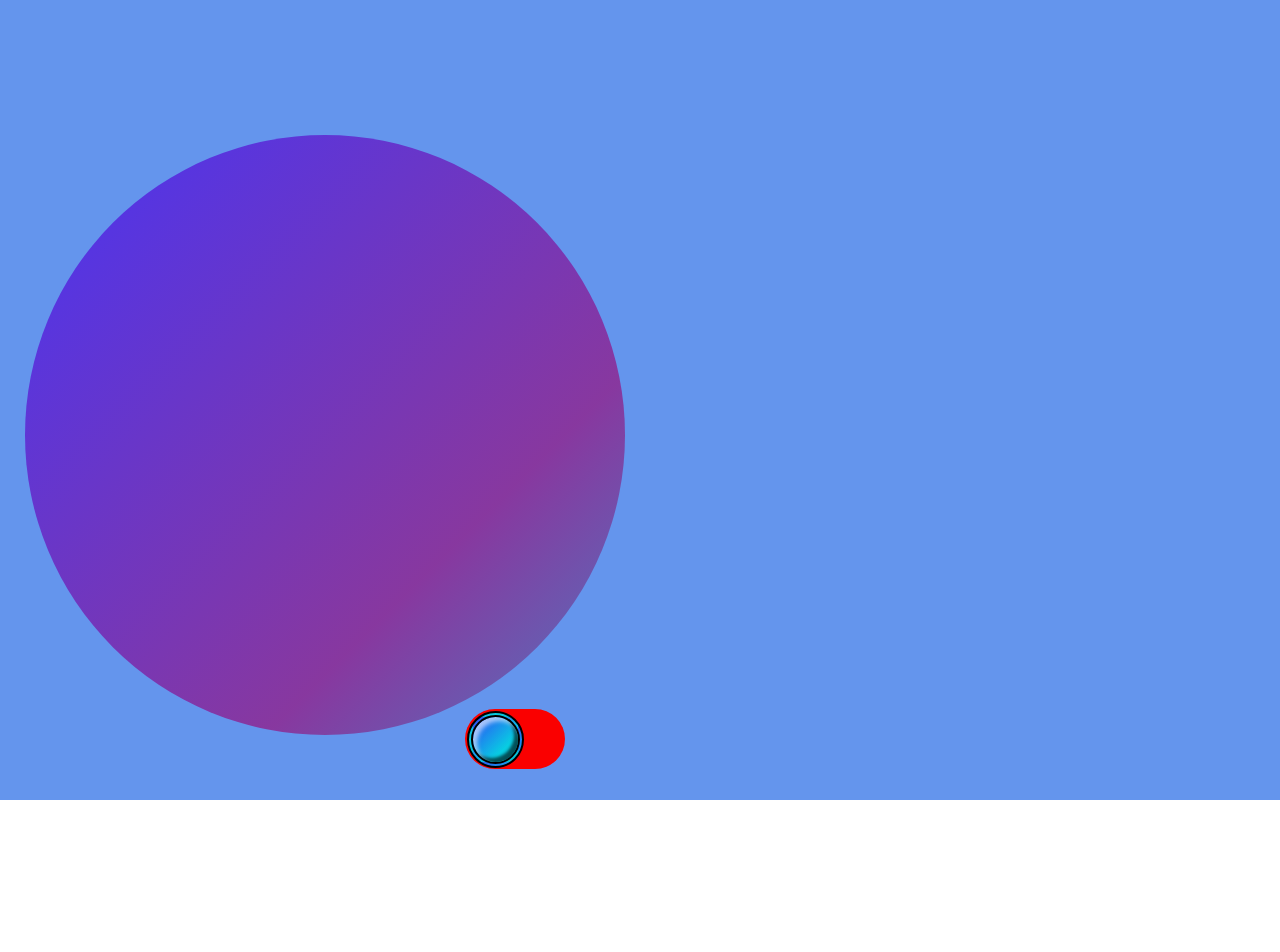
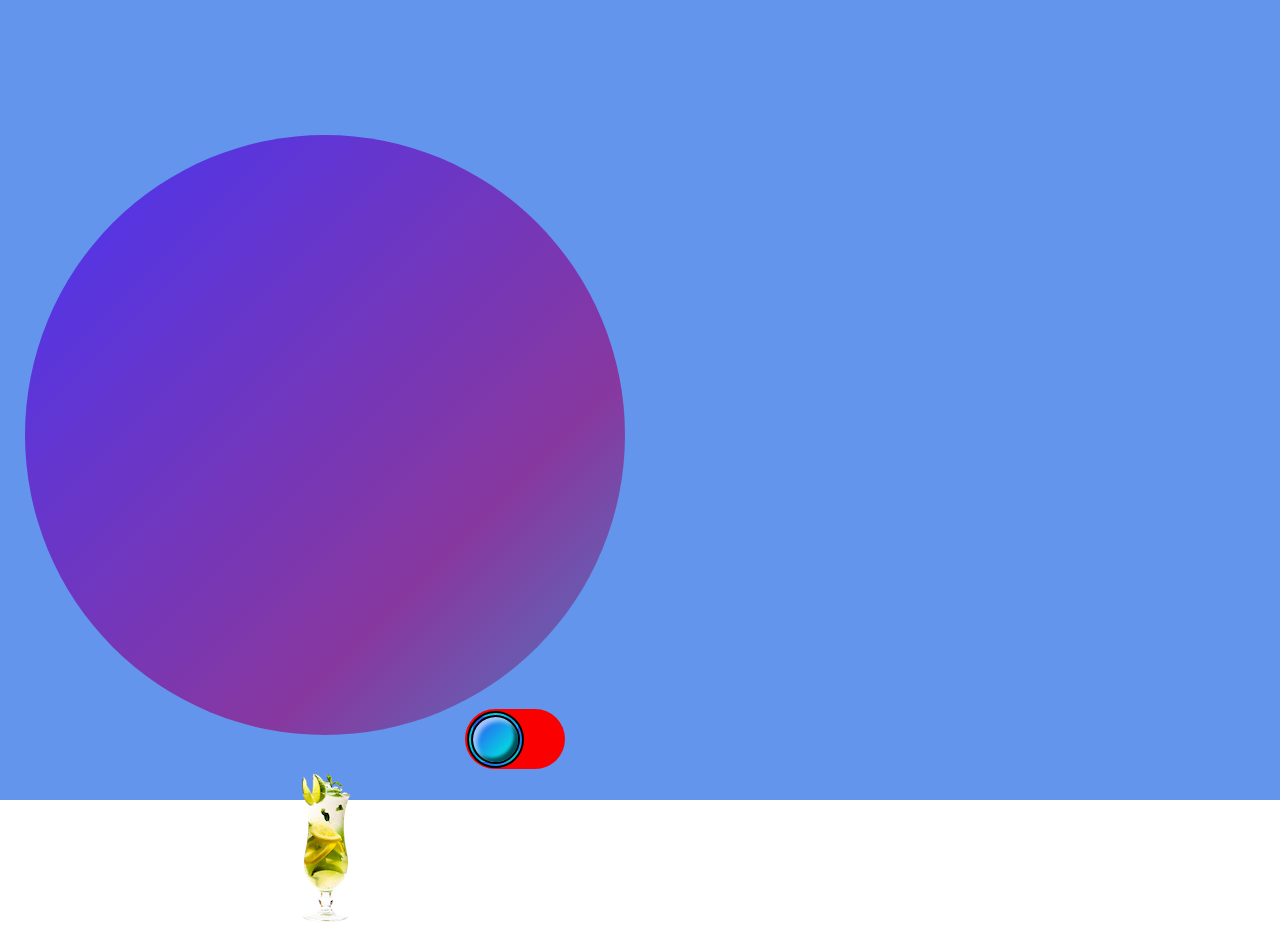
Before and after one commit to UrsulaKesek/uk-toggle, a React (Create React App) app: page / in a window 1280 px wide. Shown: the top 952 px of the page. Built offline with nearby package versions, Linux system fonts and the light colour scheme.

Commit message:
edited tog1 css

```diff
--- a/src/components/Toggle/index .js
+++ b/src/components/Toggle/index .js
@@ -141,6 +141,13 @@ function Toggle({
           alt="cocktail"
         />
         <img
+          className="cocktail6a"
+          style={{ visibility: isOn && onVisible }}
+          src={Cocktail6}
+          alt="cocktail"
+        />
+
+        <img
           className="cocktail7"
           style={{ visibility: isOn && onVisible }}
           src={Cocktail7}
```
